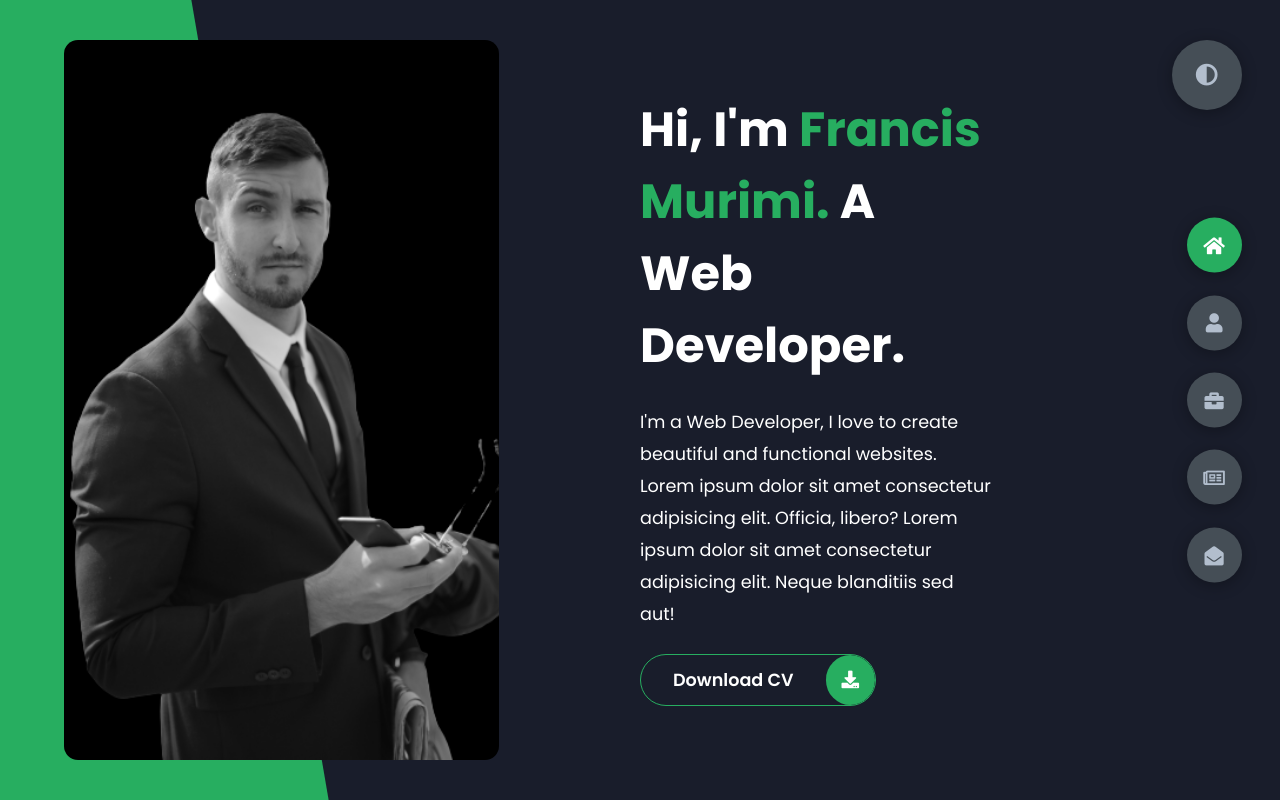
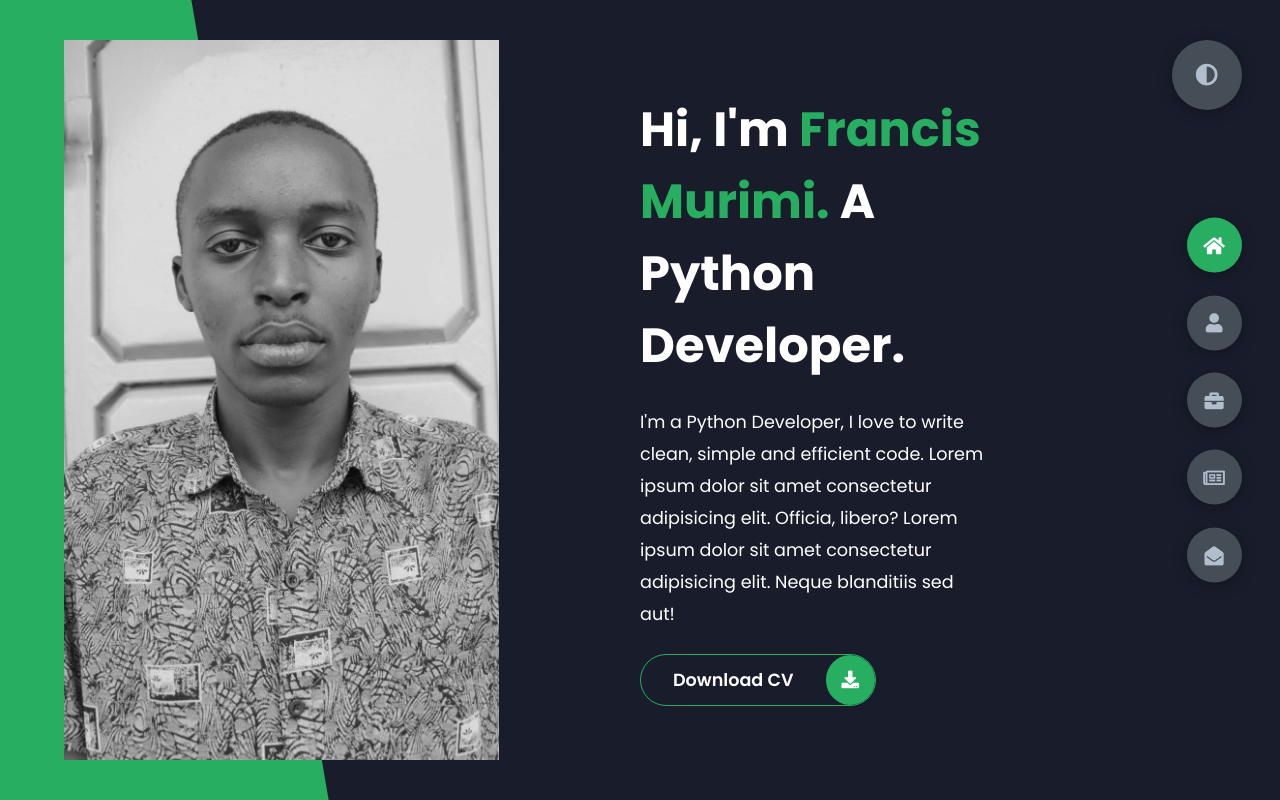
Before and after one commit to francis-murimi/francis-murimi.github.io, a plain HTML site: page index.html in a window 1280 px wide. Drawn offline with Linux system fonts and the light colour scheme.

Commit message:
Python dev

```diff
--- a/index.html
+++ b/index.html
@@ -4,7 +4,7 @@
     <meta charset="UTF-8">
     <meta http-equiv="X-UA-Compatible" content="IE=edge">
     <meta name="viewport" content="width=device-width, initial-scale=1.0">
-    <title>Portfolio</title>
+    <title>Francis Murimi:Portfolio</title>
     <link rel="stylesheet" href="styles/styles.css">
     <link rel="preconnect" href="https://fonts.googleapis.com">
     <link rel="preconnect" href="https://fonts.gstatic.com" crossorigin>
@@ -17,16 +17,16 @@
             <div class="left-header">
                 <div class="h-shape"></div>
                 <div class="image">
-                    <img src="img/hero.png" alt="">
+                    <img src="img/main_img.JPG" alt="">
                 </div>
             </div>
             <div class="right-header">
                 <h1 class="name">
                     Hi, I'm <span>Francis Murimi.</span>
-                    A Web Developer.
+                    A Python Developer.
                 </h1>
                 <p>
-                    I'm a Web Developer, I love to create beautiful and functional websites.
+                    I'm a Python Developer, I love to write clean, simple and efficient code.
                     Lorem ipsum dolor sit amet consectetur adipisicing elit. Officia, libero?
                     Lorem ipsum dolor sit amet consectetur adipisicing elit. Neque blanditiis sed aut!
                 </p>
```
Also changed, not shown: img/hero.png (deleted), img/main_img.JPG (added).
